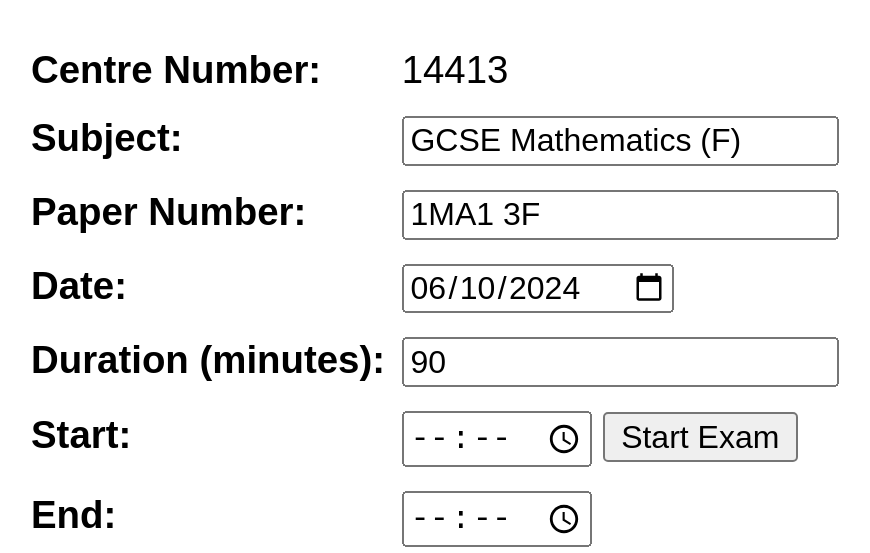
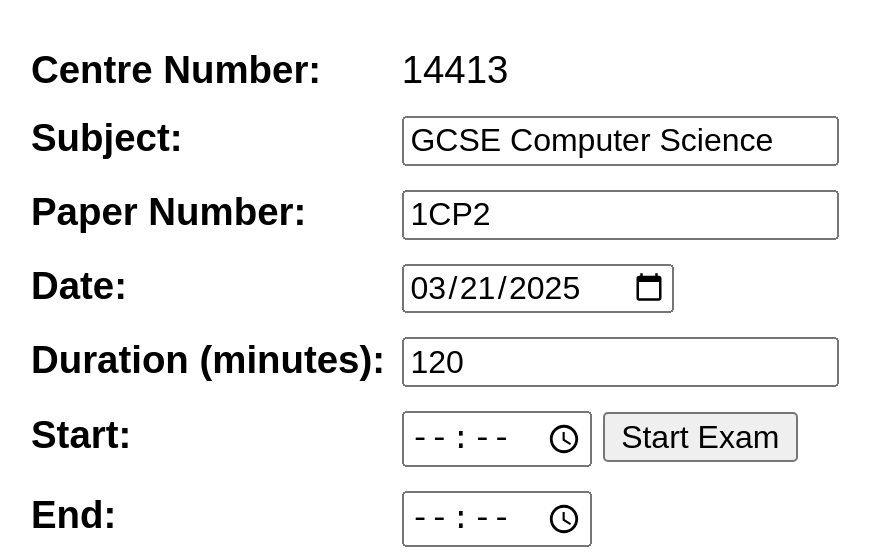
Before and after one commit to farhan1666/exam-information, a plain HTML site: page index.html in a window 1280 px wide. Shown: the top 553 px of the page, without its empty margins (17-887 px from the left). Drawn offline with Linux system fonts and the light colour scheme.

Commit message:
Computer Science Mock March

```diff
--- a/index.html
+++ b/index.html
@@ -46,19 +46,19 @@
         </div>
         <div class="info-row">
             <div class="info-label">Subject:</div>
-            <div class="info-value"><input type="text" id="subject" value="GCSE Mathematics (F)"></div>
+            <div class="info-value"><input type="text" id="subject" value="GCSE Computer Science"></div>
         </div>
         <div class="info-row">
             <div class="info-label">Paper Number:</div>
-            <div class="info-value"><input type="text" id="paperNumber" value="1MA1 3F"></div>
+            <div class="info-value"><input type="text" id="paperNumber" value="1CP2"></div>
         </div>
         <div class="info-row">
             <div class="info-label">Date:</div>
-            <div class="info-value"><input type="date" id="date" value="2024-06-10"></div>
+            <div class="info-value"><input type="date" id="date" value="2025-03-21"></div>
         </div>
 		<div class="info-row">
             <div class="info-label">Duration (minutes):</div>
-            <div class="info-value"><input type="number" id="duration" value="90"></div>
+            <div class="info-value"><input type="number" id="duration" value="120"></div>
         </div>
         <div class="info-row">
             <div class="info-label">Start:</div>
```
